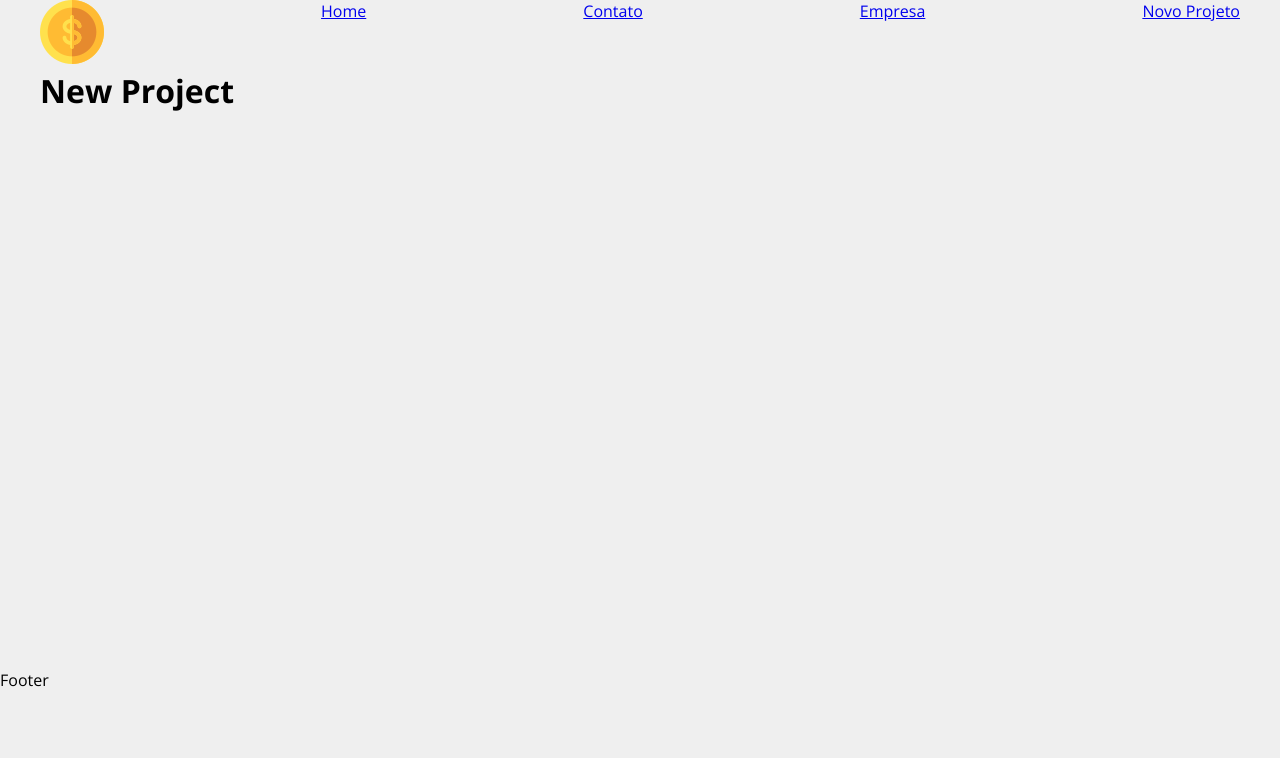
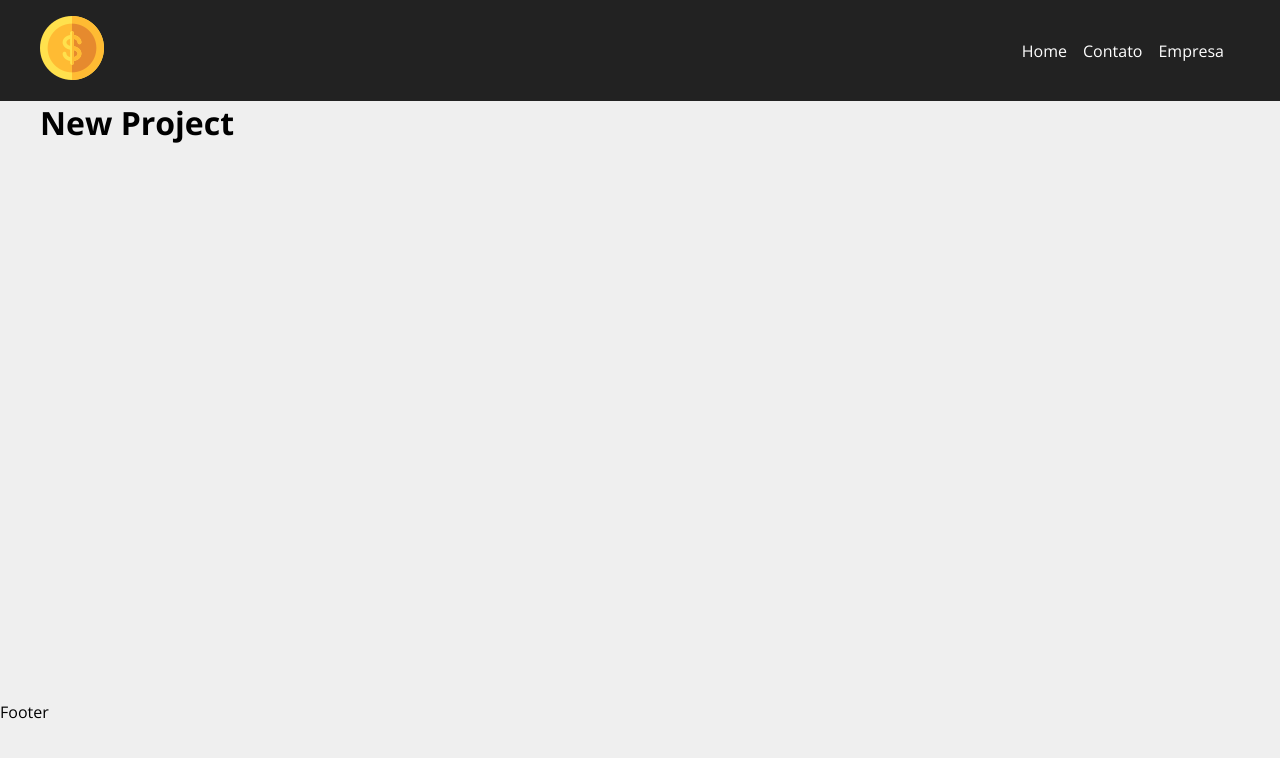
Before and after one commit to AlefMemTav/react-costs-app, a JavaScript app: page /newproject in a window 1280 px wide. Shown: the top 758 px of the page. Built offline with nearby package versions, Linux system fonts and the light colour scheme; the HTML template or start-up script is replaced by a standard one.

Commit message:
Add css to Navbar.module.css

```diff
--- a/src/components/layout/Navbar.js
+++ b/src/components/layout/Navbar.js
@@ -7,17 +7,24 @@ import logo from '../../img/costs_logo.png'
 
 function Navbar(){
     return (
-        <nav>
+        <div className={styles.navbar}>
             <Container>
                 <Link to="/">
-                    <img src={logo} alt="costs" />
+                    <img src={logo} alt="Costs" />
                 </Link>
-                <Link to="/">Home</Link>
-                <Link to="/contact">Contato</Link>
-                <Link to="/company">Empresa</Link>
-                <Link to="/newproject">Novo Projeto</Link>
+                <ul className={styles.list}>
+                    <li className={styles.item}>
+                        <Link to="/">Home</Link>
+                    </li>
+                    <li className={styles.item}>
+                        <Link to="/contact">Contato</Link>
+                    </li>
+                    <li className={styles.item}>
+                        <Link to="/company">Empresa</Link>
+                    </li>
+                </ul>
             </Container>
-        </nav>
+        </div>
     )
 }
 
--- a/src/components/layout/Navbar.module.css
+++ b/src/components/layout/Navbar.module.css
@@ -0,0 +1,26 @@
+.navbar {
+    display: flex;
+    justify-content: space-between;
+    background-color: #222;
+    padding: 1em;
+  }
+
+  .list {
+    display: flex;
+    list-style: none;
+    align-items: center;
+  }
+
+  .item {
+    margin-right: 1em;
+  }
+
+  .item a {
+    color: #fff;
+    text-decoration: none;
+  }
+
+  .item a:hover {
+    color: #ffbb33;
+    text-decoration: none;
+  }
```
